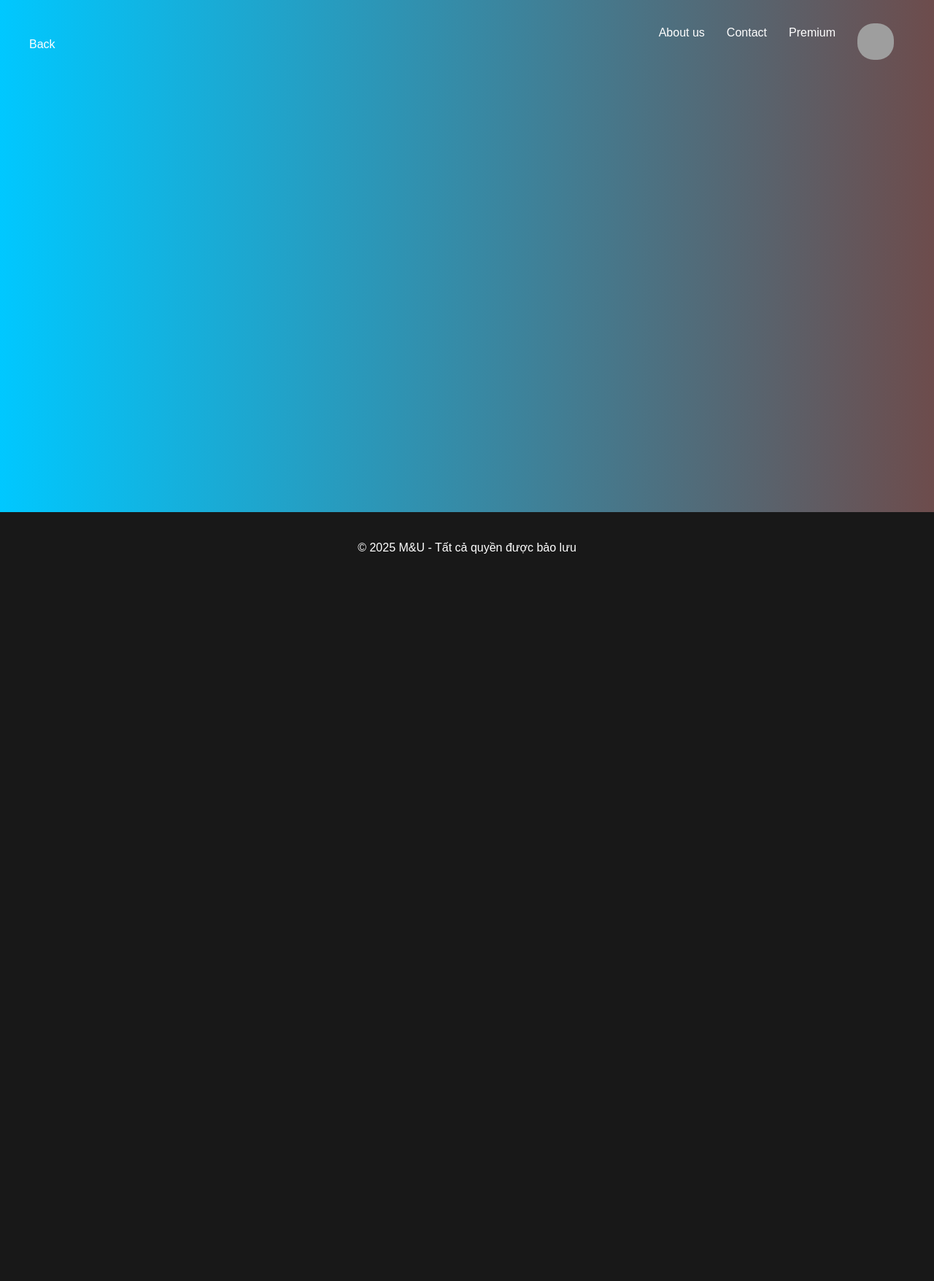
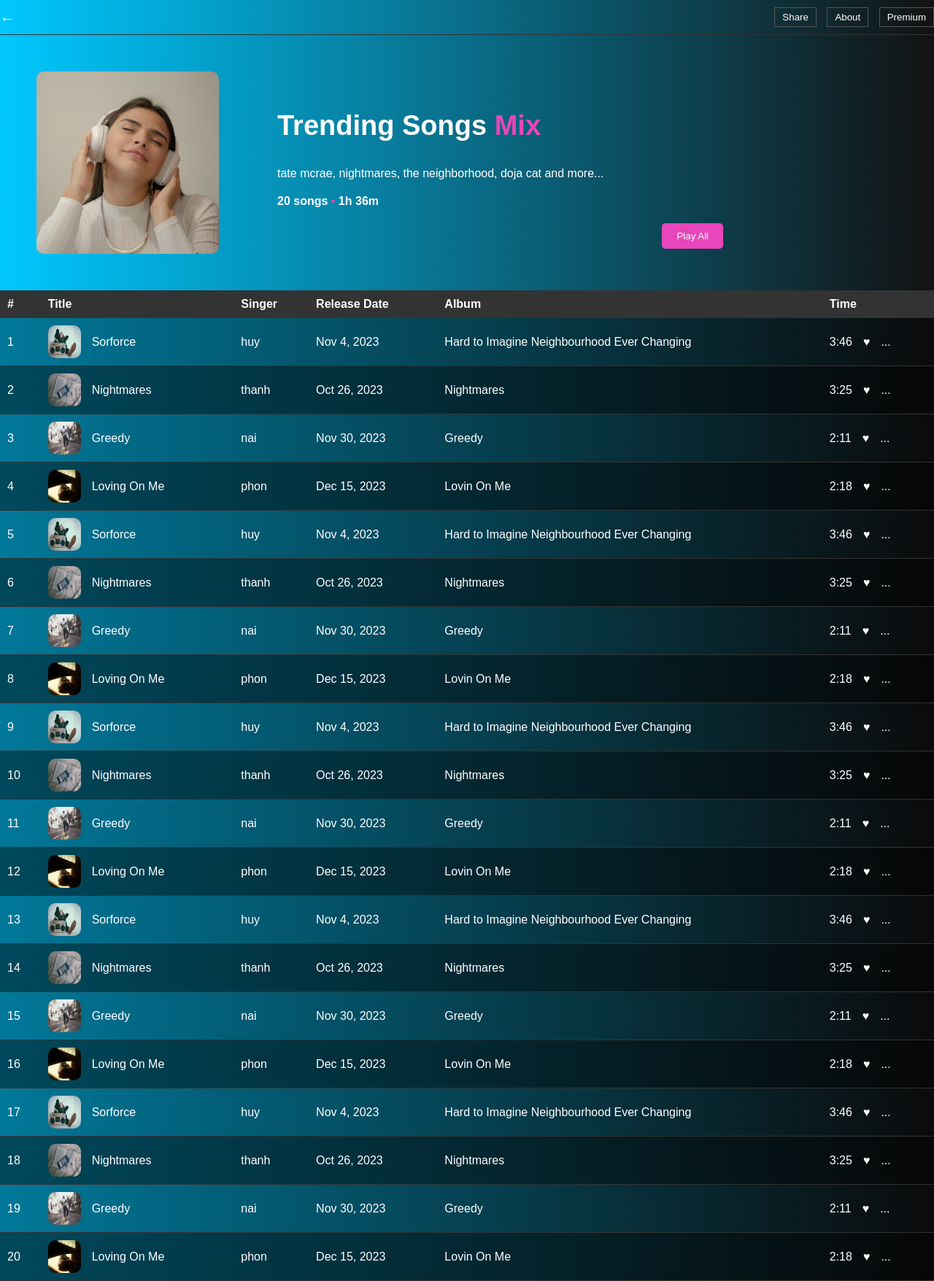
Before and after one commit to Taimo-Dam/Web-M-U, a PHP site: page /albums.html in a window 1280 px wide. Shown: the whole page at 73% size. Before the commit the page ends 759 px from the top, so only its background shows below. Run offline with PHP 8.4, Linux system fonts and the light colour scheme; grey boxes are pictures that could not be loaded.

Commit message:
Add files via upload

```diff
--- a/albums.css
+++ b/albums.css
@@ -1,69 +1,127 @@
-/*body*/
-body{
-    font-family: Arial, Helvetica, sans-serif;
-    line-height: 1.6;
+/* albums.css */
+body {
+    font-family: Arial, sans-serif;
     margin: 0;
-    padding: 0;
-    background: linear-gradient(to right, rgb(0, 200, 255), rgb(109, 76, 76));
+    color: #fff;
+    background: linear-gradient(to right, rgb(0, 200, 255), #121212);
 }
 
-/*header*/
-.header {
-    color: #fff;
-    padding: 1rem 0;
+.container {
+    width: 100%;
+    margin: 0 auto;
+    padding: 0px;
 }
 
-.header .container {
+/* Header Styling */
+header {
     display: flex;
     justify-content: space-between;
     align-items: center;
-    max-width: 1200px;
-    margin: 0 auto;
-    padding: 0 15px;
+    padding: 10px 0;
+    border-bottom: 1px solid #333;
 }
 
-.back a{
-    text-decoration: none;
-    color: #fff;
+.back-button {
+    font-size: 20px;
+    cursor: pointer;
 }
 
-.back a:hover{
-    color: rgb(109, 76, 76);
+.header-right button {
+    background: none;
+    border: 1px solid #555;
+    color: #fff;
+    padding: 5px 10px;
+    margin-left: 10px;
+    cursor: pointer;
 }
 
-.nav ul {
-    list-style: none;
+/* Playlist Info Section */
+.playlist-info {
     display: flex;
+    align-items: center;
+    gap: 80px;
+    margin: 0px 0;
+    padding: 50px;
 }
 
-.nav ul li {
-    margin: 0 15px;
+.playlist-info img {
+    width: 250px;
+    height: 250px;
+    border-radius: 10px;
 }
 
-.nav ul li a {
-    color: #fff;
-    text-decoration: none;
+.details {
+    display: flex;
+    flex-direction: column;
+    align-items: last baseline;
+    justify-content: space-between;
 }
 
-.nav ul li a:hover {
-    color: rgb(0, 200, 255);
+.details h1 {
+    font-size: 38px;
+    margin-top: 0px;
 }
 
-.icon img{
-    width: 50px; /* Chiều rộng của hình ảnh */
-    height: 50px;
-    border-radius: 45%;
+.details .highlight {
+    color: #e846ba;
 }
 
+.details p {
+    font-size: medium;
+    margin: 10px 0;
+}
 
+.play-all {
+    margin-top: 200px;
+    background-color: #e846ba;
+    color: #fff;
+    border: none;
+    padding: 10px 20px;
+    border-radius: 5px;
+    cursor: pointer;
+}
 
-/*footer*/
-footer {
-    background-color: #181818;
-    color: white;
+/* Songs Table */
+table {
+    width: 100%;
+    border-collapse: collapse;/*kết hợp 2 đường viền của 2 ô cạnh nhau*/
+    margin-top: 0px;
+    background-color: rgba(0, 0, 0, 0.4);
+}
+
+thead th {
+    background-color: #333;
+    color: #fff;
+    padding: 10px;
+    text-align: left;
+}
+
+tbody tr td div{
+    display: flex;
+    align-items: center;
+    gap: 15px;
+
+}
+
+tbody tr:nth-child(even) {
+    background-color: rgba(0, 0, 0, 0.4);
+}
+
+tbody tr img{
+    height: 45px;
+    width: 45px;
+    border-radius: 10px;
+}
+
+tbody tr td {
+    padding: 10px;
+    border-bottom: 1px solid #333;
+}
+
+.musicname {
+    text-align: right;
+}
+
+tbody tr td:last-child {
     text-align: center;
-    padding: 20px 0;
-    position: fixed;
-    width: 100%;
-    bottom: 0;
 }
--- a/albums.html
+++ b/albums.html
@@ -1,40 +1,211 @@
 <!DOCTYPE html>
-<html>
-    <head>
-        <meta charset="UTF-8">
-        <link rel="stylesheet" href="albums.css">
-        <title>M&U</title>
-    </head>
-
-    <body>
-        <header class="header">
-           <div class="container">
-                <div class="back">
-                    <a href="home.html">Back</a>
-                </div>
-                <nav class="nav">
-                    <ul>
-                        <li><a href="aboutus.html">About us</a></li>
-                        <li><a href="contact.html">Contact</a></li>
-                        <li><a href="premium.html">Premium</a></li>
-                        <li><div class="icon">
-                            <a href="profile.html"><img src="img/anhTam.jpg" alt="You"></a>
-                        </div></li>
-                    </ul>
-                </nav>
-           </div>
-
-           <div class="intro"></div>
+<html lang="en">
+<head>
+    <meta charset="UTF-8">
+    <meta name="viewport" content="width=device-width, initial-scale=1.0">
+    <title>Trending Songs Mix</title>
+    <link rel="stylesheet" href="albums.css">
+</head>
+<body>
+    <div class="container">
+        <!-- Header Section -->
+        <header>
+            <div class="back-button">←</div>
+            <div class="header-right">
+                <button>Share</button>
+                <button>About</button>
+                <button>Premium</button>
+            </div>
         </header>
 
-        <main>
-            <section>
+        <!-- Playlist Information -->
+        <div class="playlist-info">
+            <img src="img/introducing.jpg" alt="Playlist Cover">
+            <div class="details">
+                <h1>Trending Songs <span class="highlight">Mix</span></h1>
+                <p>tate mcrae, nightmares, the neighborhood, doja cat and more...</p>
+                <p><strong>20 songs <span class="highlight">•</span> 1h 36m</strong></p>
 
-            </section>
-        </main>
+            </div>
+            <div class="playlist-info-right"><button class="play-all">Play All</button></div>
+        </div>
 
-        <footer>
-            <p>© 2025 M&U - Tất cả quyền được bảo lưu</p>
-        </footer>
-    </body>
+        <!-- Songs Table -->
+        <table>
+            <thead>
+                <tr>
+                    <th>#</th>
+                    <th>Title</th>
+                    <th>Singer</th>
+                    <th>Release Date</th>
+                    <th>Album</th>
+                    <th>Time</th>
+                </tr>
+            </thead>
+            <tbody>
+                <tr>
+                    <td>1</td>
+                    <td><div><img src="img/introducing0.jpg" alt="Sorforce">Sorforce</div></td>
+                    <td>huy</td>
+                    <td>Nov 4, 2023</td>
+                    <td>Hard to Imagine Neighbourhood Ever Changing</td>
+                    <td><div><div>3:46</div><div>♥</div><div>...</div></div></td>
+                </tr>
+                <tr>
+                    <td>2</td>
+                    <td><div><img src="img/introducing1.jpg" alt="sing">Nightmares</div></td>
+                    <td>thanh</td>
+                    <td>Oct 26, 2023</td>
+                    <td>Nightmares</td>
+                    <td><div><div>3:25</div><div>♥</div><div>...</div></div></td>
+                </tr>
+                <tr>
+                    <td>3</td>
+                    <td><div><img src="img/introducing2.jpg" alt="">Greedy</div></td>
+                    <td>nai</td>
+                    <td>Nov 30, 2023</td>
+                    <td>Greedy</td>
+                    <td><div><div>2:11</div><div>♥</div><div>...</div></div></td>
+                </tr>
+                <tr>
+                    <td>4</td>
+                    <td><div><img src="img/introducing3.jpg" alt="">Loving On Me</div></td>
+                    <td>phon</td>
+                    <td>Dec 15, 2023</td>
+                    <td>Lovin On Me</td>
+                    <td><div><div>2:18</div><div>♥</div><div>...</div></div></td>
+                </tr>
+                <tr>
+                    <td>5</td>
+                    <td><div><img src="img/introducing0.jpg" alt="Sorforce">Sorforce</div></td>
+                    <td>huy</td>
+                    <td>Nov 4, 2023</td>
+                    <td>Hard to Imagine Neighbourhood Ever Changing</td>
+                    <td><div><div>3:46</div><div>♥</div><div>...</div></div></td>
+                </tr>
+                <tr>
+                    <td>6</td>
+                    <td><div><img src="img/introducing1.jpg" alt="sing">Nightmares</div></td>
+                    <td>thanh</td>
+                    <td>Oct 26, 2023</td>
+                    <td>Nightmares</td>
+                    <td><div><div>3:25</div><div>♥</div><div>...</div></div></td>
+                </tr>
+                <tr>
+                    <td>7</td>
+                    <td><div><img src="img/introducing2.jpg" alt="">Greedy</div></td>
+                    <td>nai</td>
+                    <td>Nov 30, 2023</td>
+                    <td>Greedy</td>
+                    <td><div><div>2:11</div><div>♥</div><div>...</div></div></td>
+                </tr>
+                <tr>
+                    <td>8</td>
+                    <td><div><img src="img/introducing3.jpg" alt="">Loving On Me</div></td>
+                    <td>phon</td>
+                    <td>Dec 15, 2023</td>
+                    <td>Lovin On Me</td>
+                    <td><div><div>2:18</div><div>♥</div><div>...</div></div></td>
+                </tr>
+                <tr>
+                    <td>9</td>
+                    <td><div><img src="img/introducing0.jpg" alt="Sorforce">Sorforce</div></td>
+                    <td>huy</td>
+                    <td>Nov 4, 2023</td>
+                    <td>Hard to Imagine Neighbourhood Ever Changing</td>
+                    <td><div><div>3:46</div><div>♥</div><div>...</div></div></td>
+                </tr>
+                <tr>
+                    <td>10</td>
+                    <td><div><img src="img/introducing1.jpg" alt="sing">Nightmares</div></td>
+                    <td>thanh</td>
+                    <td>Oct 26, 2023</td>
+                    <td>Nightmares</td>
+                    <td><div><div>3:25</div><div>♥</div><div>...</div></div></td>
+                </tr>
+                <tr>
+                    <td>11</td>
+                    <td><div><img src="img/introducing2.jpg" alt="">Greedy</div></td>
+                    <td>nai</td>
+                    <td>Nov 30, 2023</td>
+                    <td>Greedy</td>
+                    <td><div><div>2:11</div><div>♥</div><div>...</div></div></td>
+                </tr>
+                <tr>
+                    <td>12</td>
+                    <td><div><img src="img/introducing3.jpg" alt="">Loving On Me</div></td>
+                    <td>phon</td>
+                    <td>Dec 15, 2023</td>
+                    <td>Lovin On Me</td>
+                    <td><div><div>2:18</div><div>♥</div><div>...</div></div></td>
+                </tr>
+                <tr>
+                    <td>13</td>
+                    <td><div><img src="img/introducing0.jpg" alt="Sorforce">Sorforce</div></td>
+                    <td>huy</td>
+                    <td>Nov 4, 2023</td>
+                    <td>Hard to Imagine Neighbourhood Ever Changing</td>
+                    <td><div><div>3:46</div><div>♥</div><div>...</div></div></td>
+                </tr>
+                <tr>
+                    <td>14</td>
+                    <td><div><img src="img/introducing1.jpg" alt="sing">Nightmares</div></td>
+                    <td>thanh</td>
+                    <td>Oct 26, 2023</td>
+                    <td>Nightmares</td>
+                    <td><div><div>3:25</div><div>♥</div><div>...</div></div></td>
+                </tr>
+                <tr>
+                    <td>15</td>
+                    <td><div><img src="img/introducing2.jpg" alt="">Greedy</div></td>
+                    <td>nai</td>
+                    <td>Nov 30, 2023</td>
+                    <td>Greedy</td>
+                    <td><div><div>2:11</div><div>♥</div><div>...</div></div></td>
+                </tr>
+                <tr>
+                    <td>16</td>
+                    <td><div><img src="img/introducing3.jpg" alt="">Loving On Me</div></td>
+                    <td>phon</td>
+                    <td>Dec 15, 2023</td>
+                    <td>Lovin On Me</td>
+                    <td><div><div>2:18</div><div>♥</div><div>...</div></div></td>
+                </tr>
+                <tr>
+                    <td>17</td>
+                    <td><div><img src="img/introducing0.jpg" alt="Sorforce">Sorforce</div></td>
+                    <td>huy</td>
+                    <td>Nov 4, 2023</td>
+                    <td>Hard to Imagine Neighbourhood Ever Changing</td>
+                    <td><div><div>3:46</div><div>♥</div><div>...</div></div></td>
+                </tr>
+                <tr>
+                    <td>18</td>
+                    <td><div><img src="img/introducing1.jpg" alt="sing">Nightmares</div></td>
+                    <td>thanh</td>
+                    <td>Oct 26, 2023</td>
+                    <td>Nightmares</td>
+                    <td><div><div>3:25</div><div>♥</div><div>...</div></div></td>
+                </tr>
+                <tr>
+                    <td>19</td>
+                    <td><div><img src="img/introducing2.jpg" alt="">Greedy</div></td>
+                    <td>nai</td>
+                    <td>Nov 30, 2023</td>
+                    <td>Greedy</td>
+                    <td><div><div>2:11</div><div>♥</div><div>...</div></div></td>
+                </tr>
+                <tr>
+                    <td>20</td>
+                    <td><div><img src="img/introducing3.jpg" alt="">Loving On Me</div></td>
+                    <td>phon</td>
+                    <td>Dec 15, 2023</td>
+                    <td>Lovin On Me</td>
+                    <td><div><div>2:18</div><div>♥</div><div>...</div></div></td>
+                </tr>
+                <!-- them nhac vao day -->
+            </tbody>
+        </table>
+    </div>
+</body>
 </html>
```
Also changed, not shown: introducing.jpg (added), introducing0.jpg (added), introducing1.jpg (added), introducing2.jpg (added), introducing3.jpg (added).
